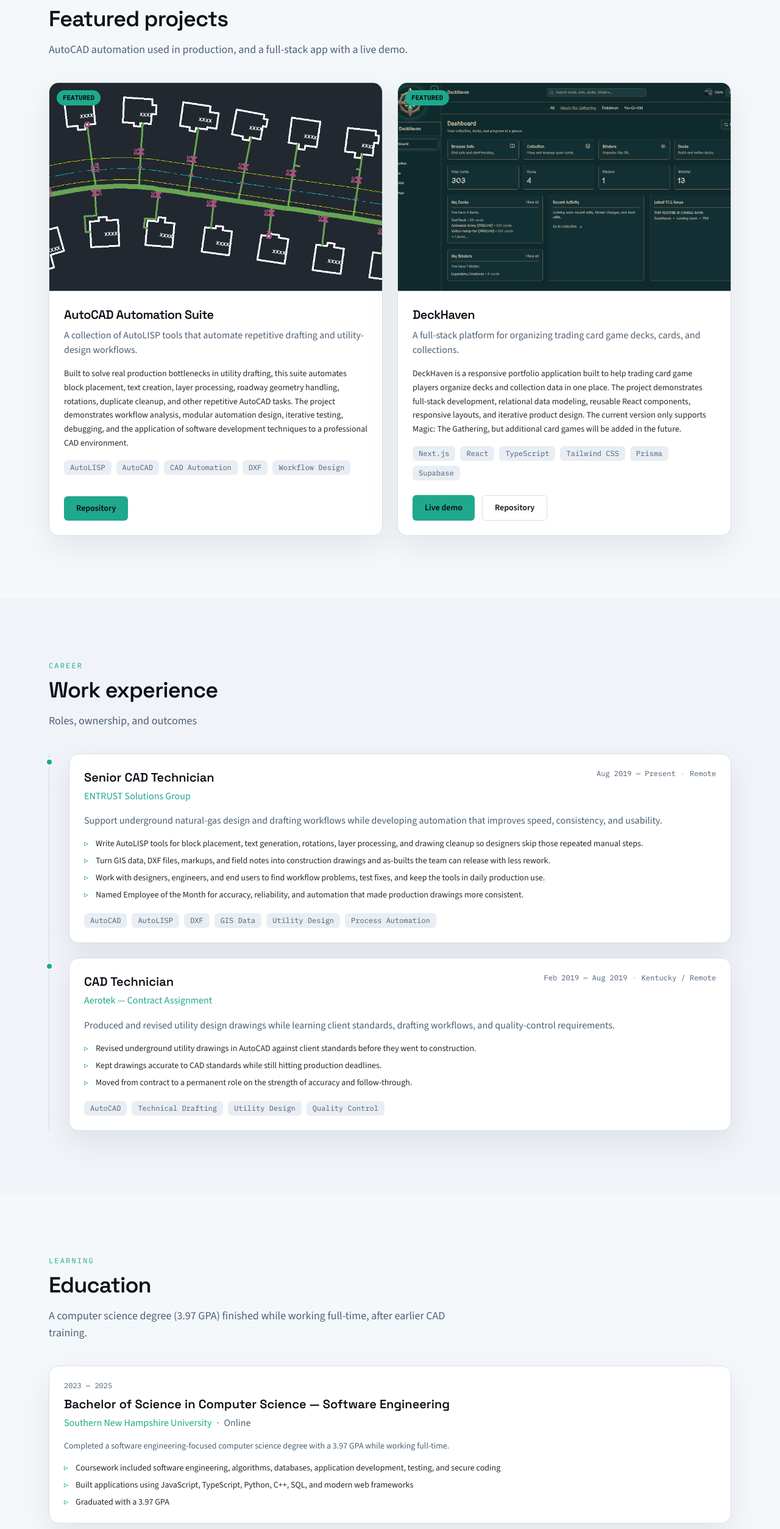
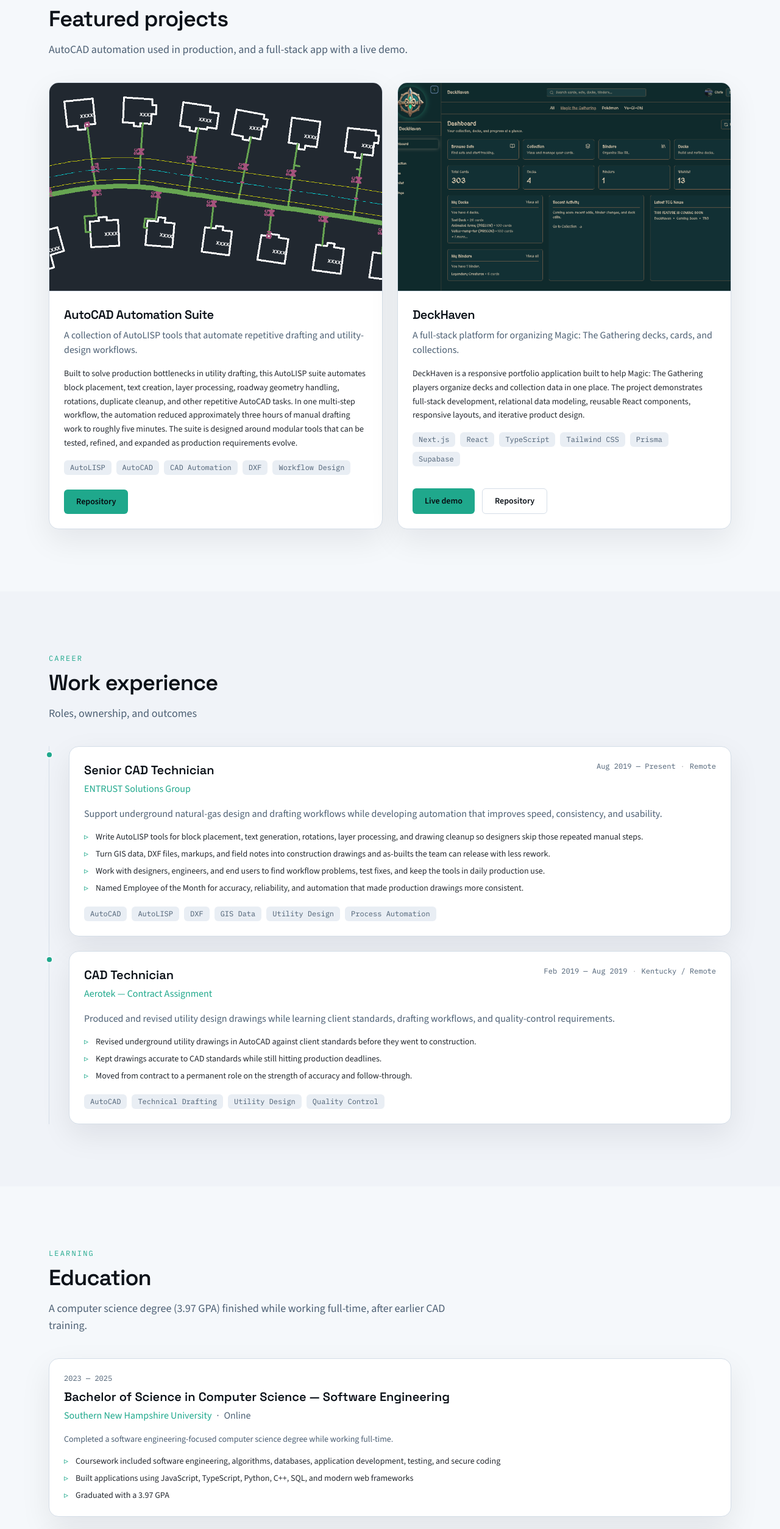
Before and after one commit to Christopher-Holland/SWE-Portfolio, a React (Vite) app: page / in a window 1280 px wide. Shown: the part 2600-5108 px from the top of the page at 61% size. Built offline with nearby package versions, Linux system fonts and the light colour scheme.

Commit message:
fix: removed unused images and removed redundent language

```diff
--- a/src/components/ProjectCard.tsx
+++ b/src/components/ProjectCard.tsx
@@ -20,17 +20,7 @@
           className="aspect-[16/10] w-full object-cover transition duration-500 group-hover:scale-[1.02]"
           loading="lazy"
         />
-        {project.featured ? (
-          <span className="absolute top-3 left-3 rounded-full bg-accent px-2.5 py-1 font-mono text-[0.65rem] font-semibold tracking-wide text-ink-950 uppercase">
-            Featured
-          </span>
-        ) : null}
 
-        {project.inProgress ? (
-          <span className="absolute top-3 left-3 rounded-full bg-accent px-2.5 py-1 font-mono text-[0.65rem] font-semibold tracking-wide text-ink-950 uppercase">
-            In Progress
-          </span>
-        ) : null}
       </div>
 
       <div className="flex flex-1 flex-col gap-4 p-5 sm:p-6">
--- a/src/data/portfolioData.ts
+++ b/src/data/portfolioData.ts
@@ -114,7 +114,7 @@
       shortDescription:
         'A collection of AutoLISP tools that automate repetitive drafting and utility-design workflows.',
       longSummary:
-        'Built to solve real production bottlenecks in utility drafting, this suite automates block placement, text creation, layer processing, roadway geometry handling, rotations, duplicate cleanup, and other repetitive AutoCAD tasks. The project demonstrates workflow analysis, modular automation design, iterative testing, debugging, and the application of software development techniques to a professional CAD environment.',
+        'Built to solve production bottlenecks in utility drafting, this AutoLISP suite automates block placement, text creation, layer processing, roadway geometry handling, rotations, duplicate cleanup, and other repetitive AutoCAD tasks. In one multi-step workflow, the automation reduced approximately three hours of manual drafting work to roughly five minutes. The suite is designed around modular tools that can be tested, refined, and expanded as production requirements evolve.',
       technologies: [
         'AutoLISP',
         'AutoCAD',
@@ -133,9 +133,9 @@
       id: 'deckhaven',
       title: 'DeckHaven',
       shortDescription:
-        'A full-stack platform for organizing trading card game decks, cards, and collections.',
+        'A full-stack platform for organizing Magic: The Gathering decks, cards, and collections.',
       longSummary:
-        'DeckHaven is a responsive portfolio application built to help trading card game players organize decks and collection data in one place. The project demonstrates full-stack development, relational data modeling, reusable React components, responsive layouts, and iterative product design. The current version only supports Magic: The Gathering, but additional card games will be added in the future.',
+        'DeckHaven is a responsive portfolio application built to help Magic: The Gathering players organize decks and collection data in one place. The project demonstrates full-stack development, relational data modeling, reusable React components, responsive layouts, and iterative product design. ',
       technologies: [
         'Next.js',
         'React',
@@ -211,7 +211,7 @@
       startDate: '2023',
       endDate: '2025',
       details:
-        'Completed a software engineering-focused computer science degree with a 3.97 GPA while working full-time.',
+        'Completed a software engineering-focused computer science degree while working full-time.',
       highlights: [
         'Coursework included software engineering, algorithms, databases, application development, testing, and secure coding',
         'Built applications using JavaScript, TypeScript, Python, C++, SQL, and modern web frameworks',
```
Also changed, not shown: public/Before_DXF.png (deleted), 1 other file (tests, documents, lock files or other folders).
